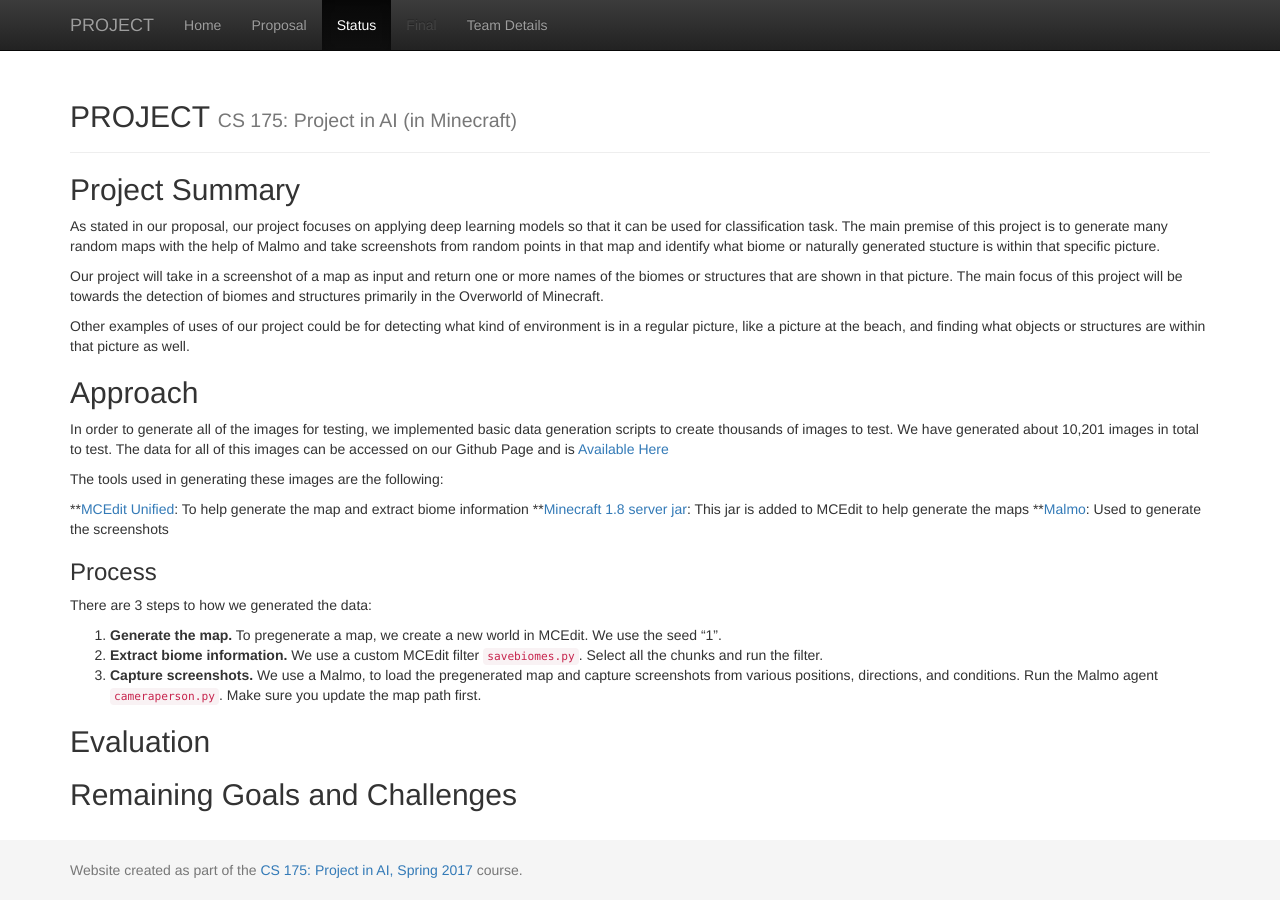
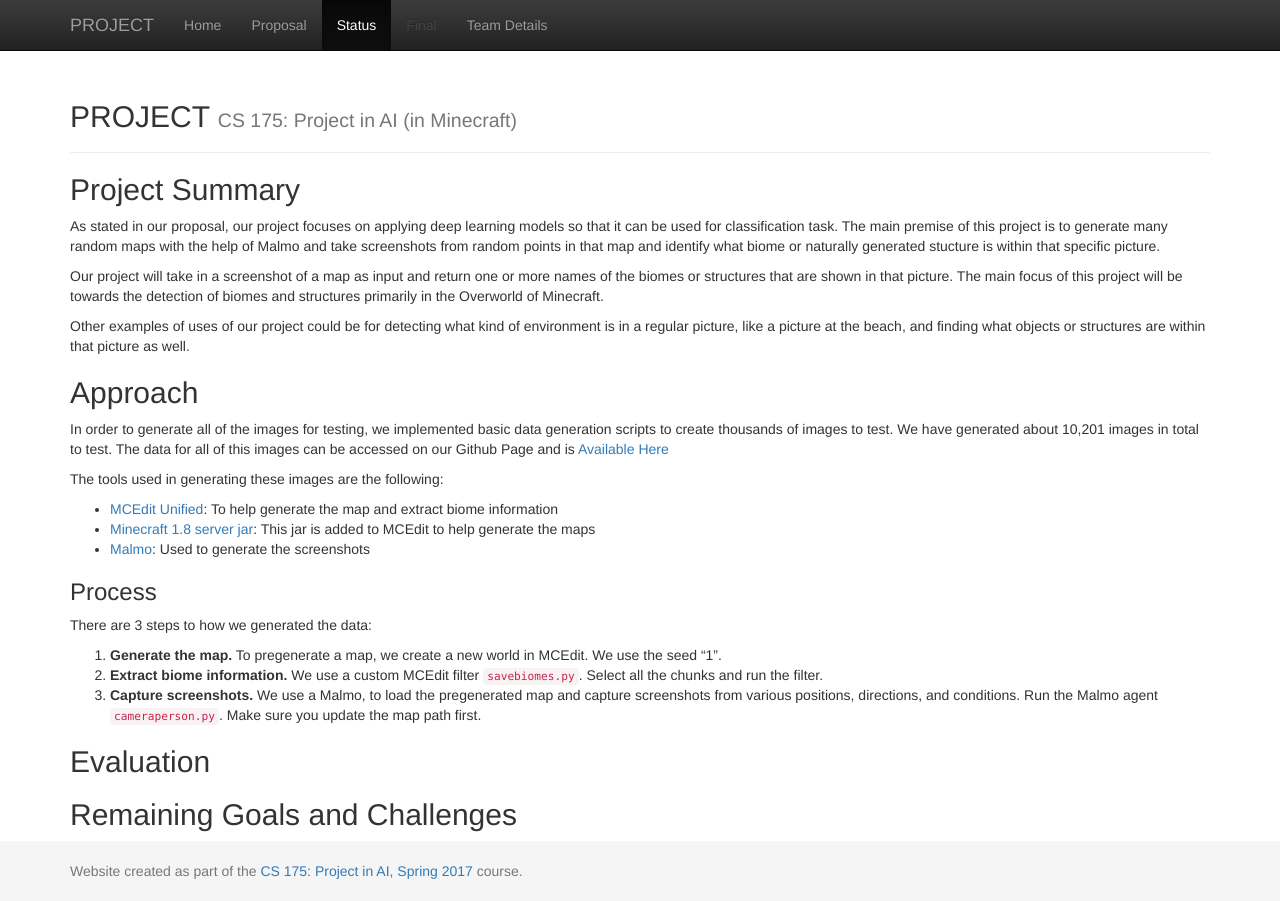
Before and after one commit to anahitab/A-Deep-Learning-Model-to-predict-frames-from-Malmo-Env-in-real-time, a Jekyll site: the page built from docs/status.md, in a window 1280 px wide. Built offline with Jekyll 4.4.1, drawn with Linux system fonts in a browser that asks for light colours; our own code applies the rules of GitHub Pages for plain Markdown files.

Commit message:
fix bullet points

```diff
--- a/docs/status.md
+++ b/docs/status.md
@@ -16,9 +16,9 @@ In order to generate all of the images for testing, we implemented basic data ge
 
 The tools used in generating these images are the following:
 
- **[MCEdit Unified](https://github.com/Khroki/MCEdit-Unified): To help generate the map and extract biome information
- **[Minecraft 1.8 server jar](https://s3.amazonaws.com/Minecraft.Download/versions/1.8/minecraft_server.1.8.jar): This jar is added to MCEdit to help generate the maps
- **[Malmo](https://github.com/Microsoft/malmo): Used to generate the screenshots
+* [MCEdit Unified](https://github.com/Khroki/MCEdit-Unified): To help generate the map and extract biome information
+* [Minecraft 1.8 server jar](https://s3.amazonaws.com/Minecraft.Download/versions/1.8/minecraft_server.1.8.jar): This jar is added to MCEdit to help generate the maps
+* [Malmo](https://github.com/Microsoft/malmo): Used to generate the screenshots
 
 ### Process
 There are 3 steps to how we generated the data:
```
